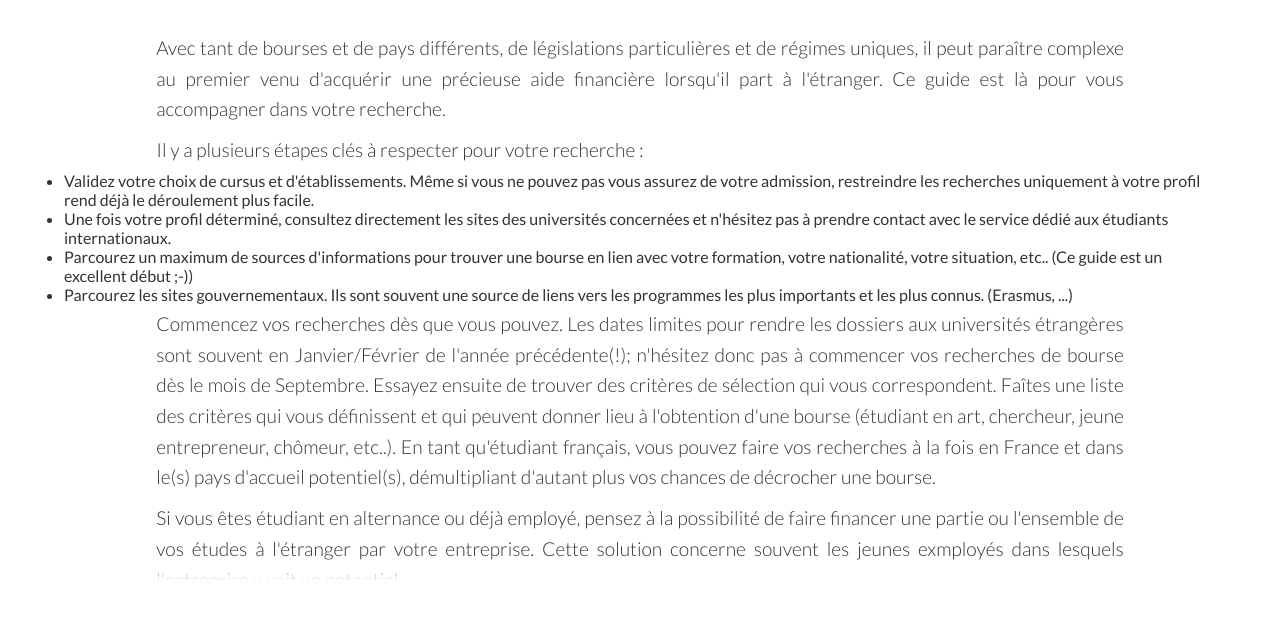
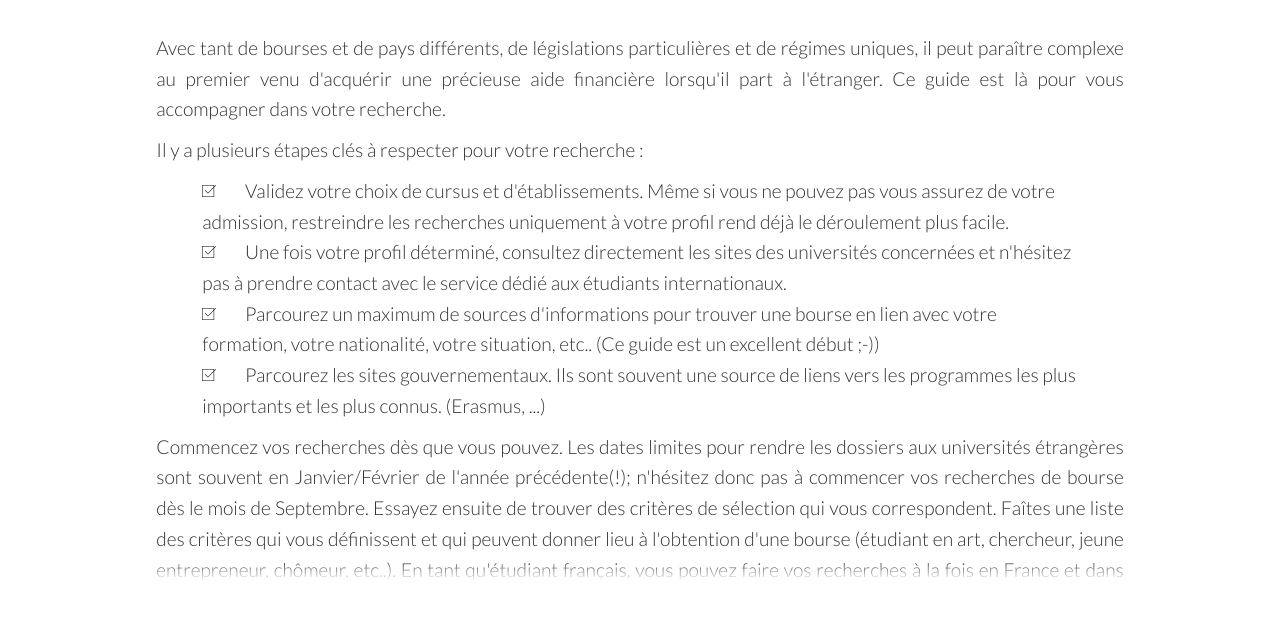
Before and after one commit to Marsonge/Site-Web---Bourse, a plain HTML site: page index.html in a window 1280 px wide. Shown: the part 169-787 px from the top of the page. Drawn offline with nearby package versions, Linux system fonts and the light colour scheme.

Commit message:
Added images and list CSS
the images are SVG, so be wary of the width

```diff
--- a/css/custom.css
+++ b/css/custom.css
@@ -196,6 +196,20 @@ a:hover {
 	padding: 10px 5% 10px 5%;
 }
 
+.liste{
+	padding : 5px 12%;
+	font-size : 1.2em;
+	font-weight : 300;
+	line-height : 1.6;
+
+}
+.liste li {
+	list-style : none;
+}
+.puces {
+	margin-right : 1.5em;
+}
+
 .js .content:before,
 .js .content:after {
 	content: '';
--- a/index.html
+++ b/index.html
@@ -43,17 +43,17 @@
                 pour vous accompagner dans votre recherche.</p>
 
                 <p>Il y a plusieurs étapes clés à respecter pour votre recherche :</p>
-                <ul>
-                    <li>Validez votre choix de
+                <ul class="liste">
+                    <li><img src="css/svg/tick4.svg" width="14px" class="puces">Validez votre choix de
                     cursus et d'établissements. Même si vous ne pouvez pas vous assurez de votre
                     admission, restreindre les recherches uniquement à votre profil rend
                     déjà le déroulement plus facile.</li>
-                    <li>Une fois votre profil déterminé, consultez directement les sites des universités
+                    <li><img src="css/svg/tick4.svg" width="14px" class="puces">Une fois votre profil déterminé, consultez directement les sites des universités
                       concernées et n'hésitez pas à prendre contact avec le service dédié
                       aux étudiants internationaux.</li>
-                    <li>Parcourez un maximum de sources d'informations pour trouver une bourse en lien
+                    <li><img src="css/svg/tick4.svg" width="14px" class="puces">Parcourez un maximum de sources d'informations pour trouver une bourse en lien
                       avec votre formation, votre nationalité, votre situation, etc.. (Ce guide est un excellent début ;-))</li>
-                    <li>Parcourez les sites gouvernementaux. Ils sont souvent une source de liens vers les
+                    <li><img src="css/svg/tick4.svg" width="14px" class="puces">Parcourez les sites gouvernementaux. Ils sont souvent une source de liens vers les
                       programmes les plus importants et les plus connus. (Erasmus, ...)</li>
                 </ul>
                 <p>Commencez vos recherches dès que vous pouvez. Les dates limites pour rendre les dossiers aux
```
Also changed, not shown: css/svg/right127.svg (added), css/svg/tick4.svg (added).
